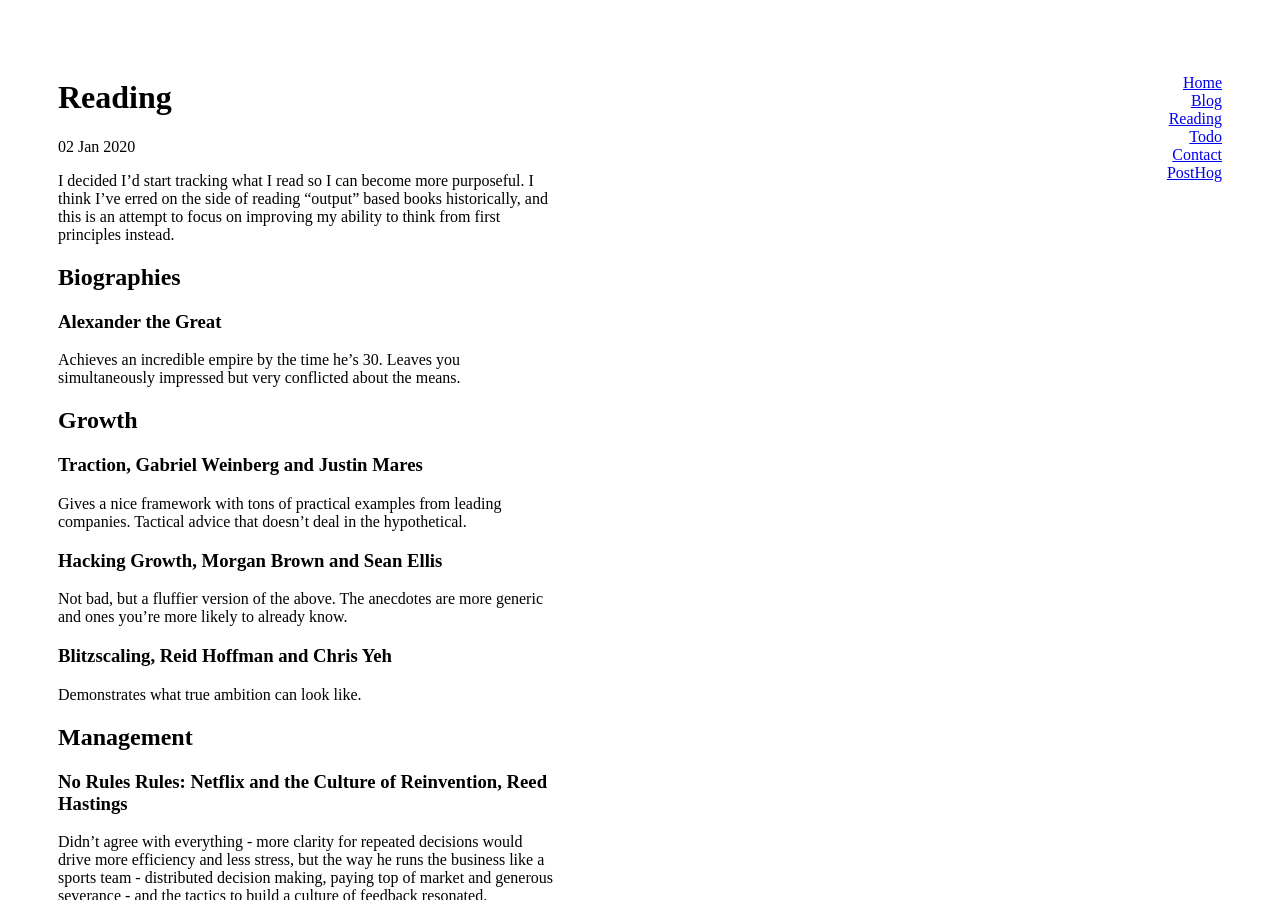
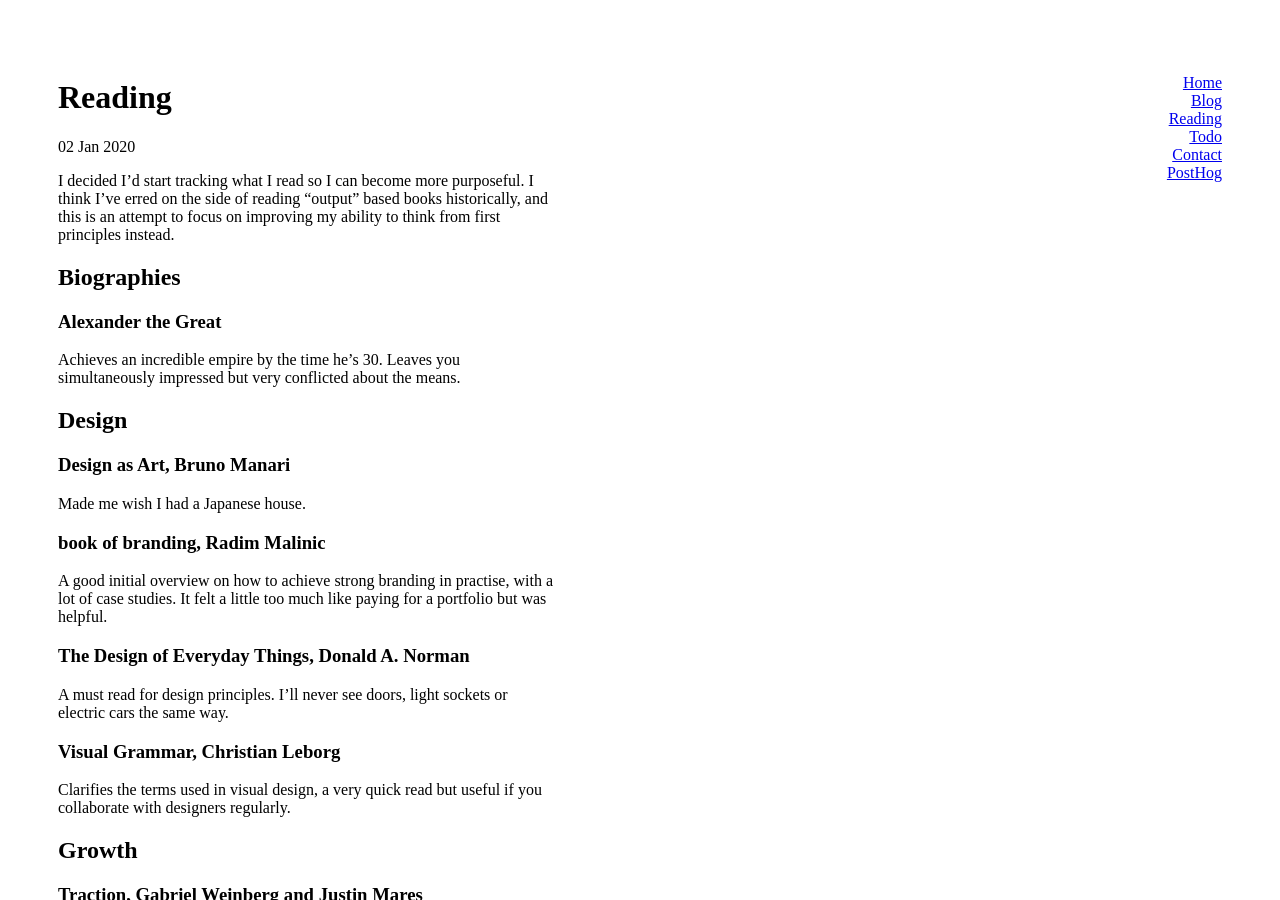
Before and after one commit to jamesefhawkins/jamesefhawkins.github.io, a Jekyll site: the page built from reading/index.md, in a window 1280 px wide and 900 px high. Built offline with Jekyll 4.4.1, drawn with Linux system fonts in a browser that asks for light colours.

Commit message:
added recent books

```diff
--- a/reading/index.md
+++ b/reading/index.md
@@ -11,6 +11,24 @@ I decided I'd start tracking what I read so I can become more purposeful. I thin
 ### Alexander the Great
 
 Achieves an incredible empire by the time he's 30. Leaves you simultaneously impressed but very conflicted about the means.
+
+## Design
+
+### Design as Art, Bruno Manari
+
+Made me wish I had a Japanese house.
+
+### book of branding, Radim Malinic
+
+A good initial overview on how to achieve strong branding in practise, with a lot of case studies. It felt a little too much like paying for a portfolio but was helpful.
+
+### The Design of Everyday Things, Donald A. Norman
+
+A must read for design principles. I'll never see doors, light sockets or electric cars the same way.
+
+### Visual Grammar, Christian Leborg
+
+Clarifies the terms used in visual design, a very quick read but useful if you collaborate with designers regularly.
 
 ## Growth
 
```
